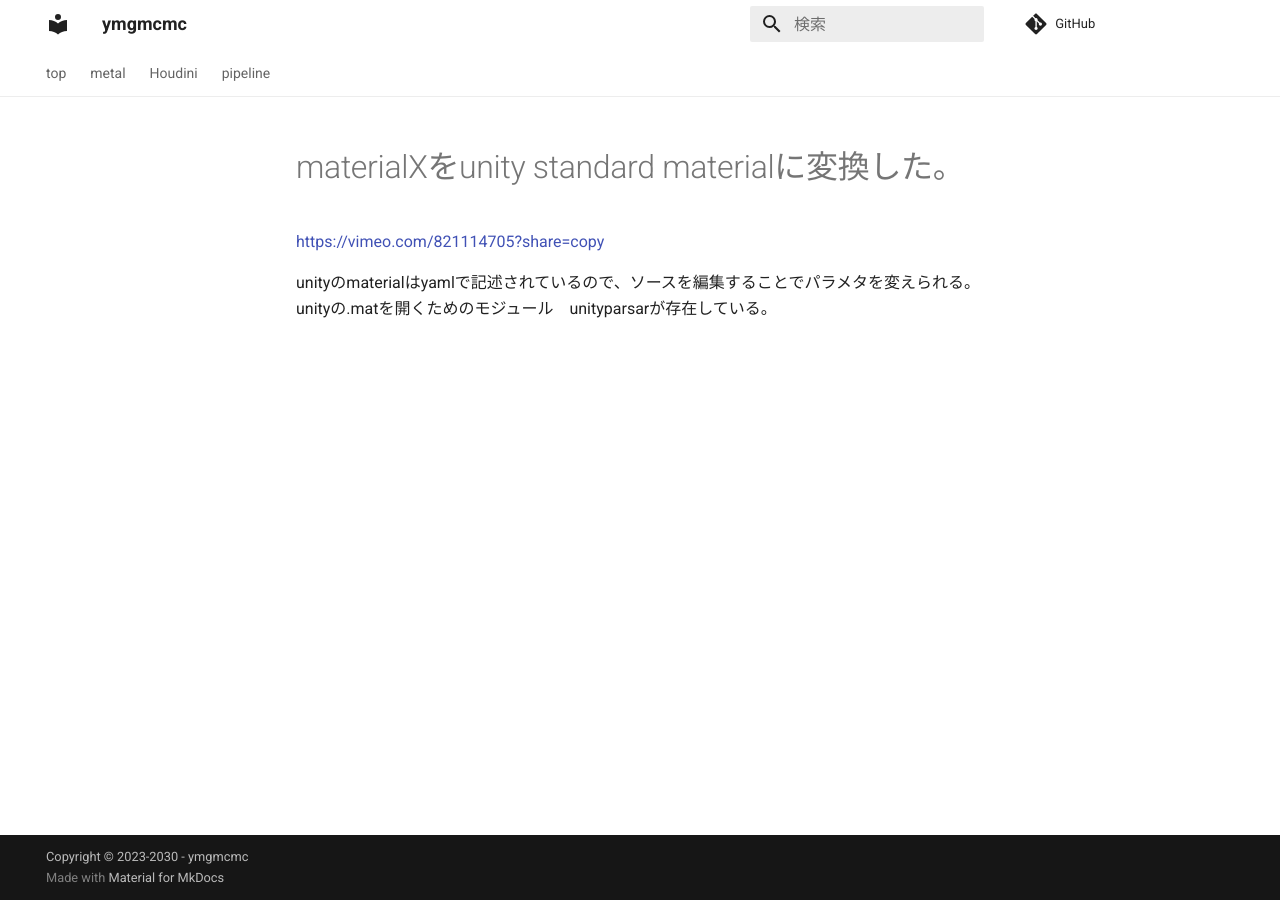
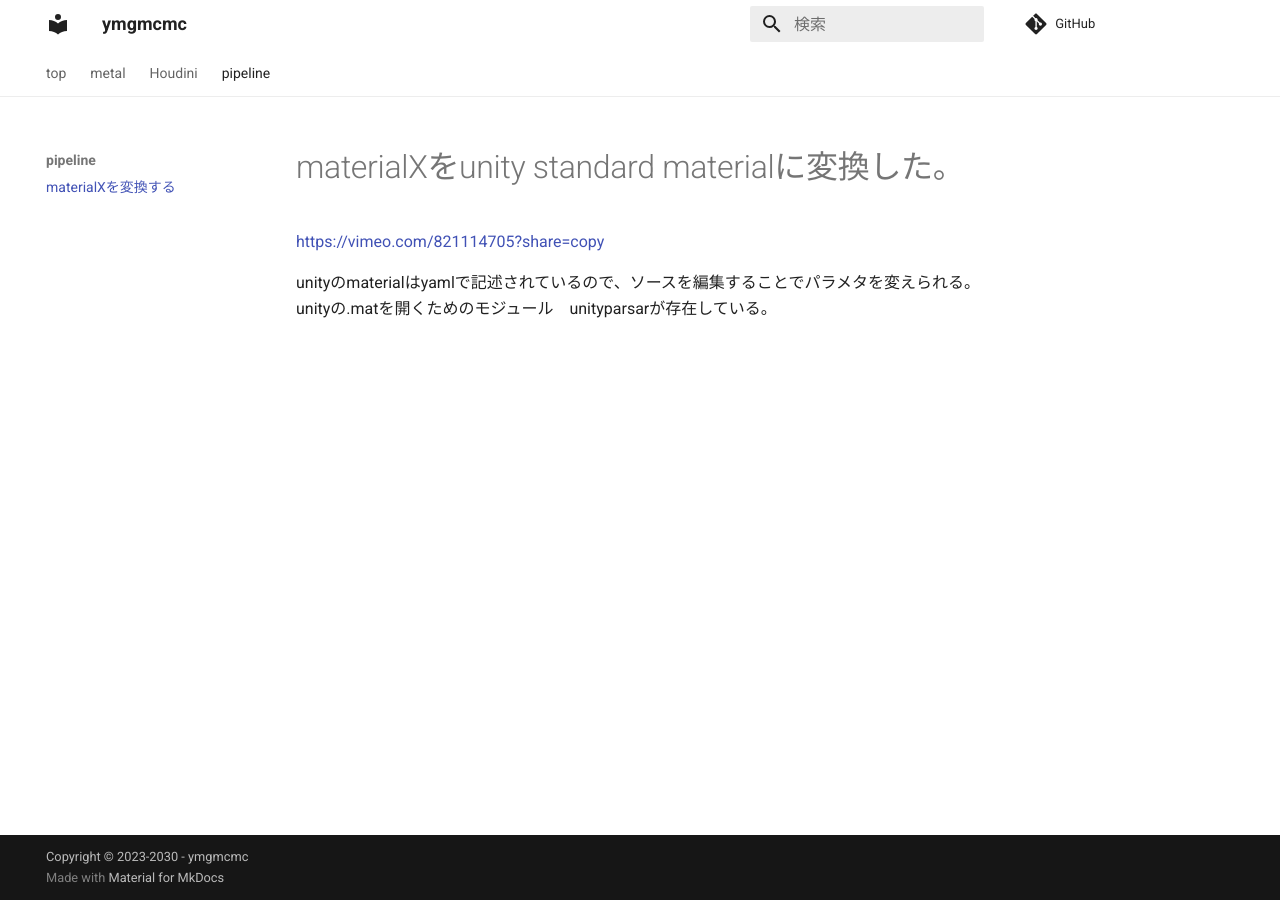
Before and after one commit to naoya-horai/documents, an MkDocs documentation site: the page built from docs/pipeline/materialXを変換する.md, in a window 1280 px wide. Built offline with MkDocs 1.6.1 and Material for MkDocs 9.7.7, drawn with Linux system fonts in a browser that asks for light colours; comment, search, counter and statistics services are not loaded; part of the change alters nothing that is shown.

Commit message:
add materialX convert page fix1

```diff
--- a/mkdocs.yml
+++ b/mkdocs.yml
@@ -14,7 +14,7 @@ nav:
   - Houdini:
     - houdiniとは: houdini/houdiniとは.md
   - pipeline:
-    - materialXを変換する: pipeline/materialXを変換する。
+    - materialXを変換する: pipeline/materialXを変換する.md
 theme:
   name: material
   palette:
```
